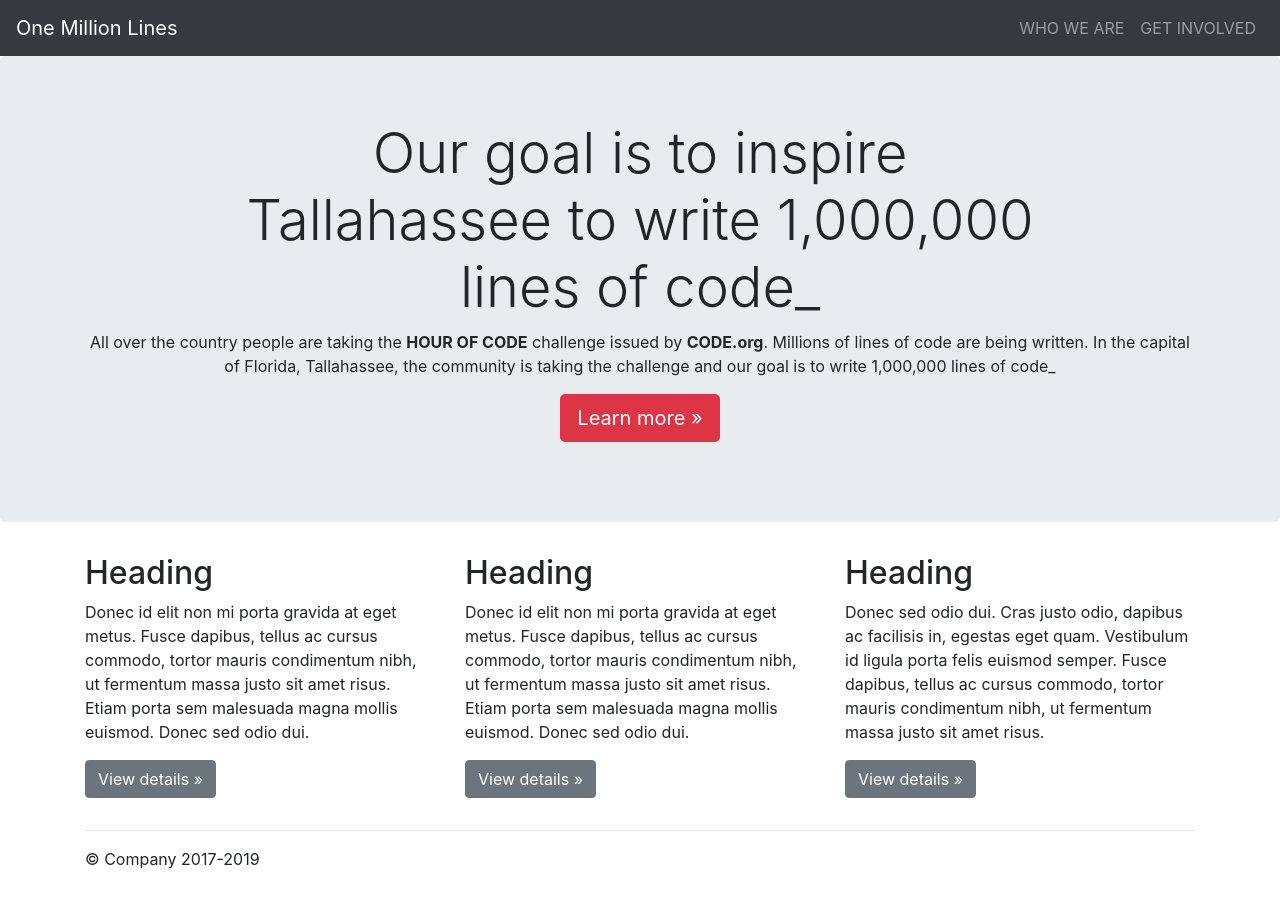
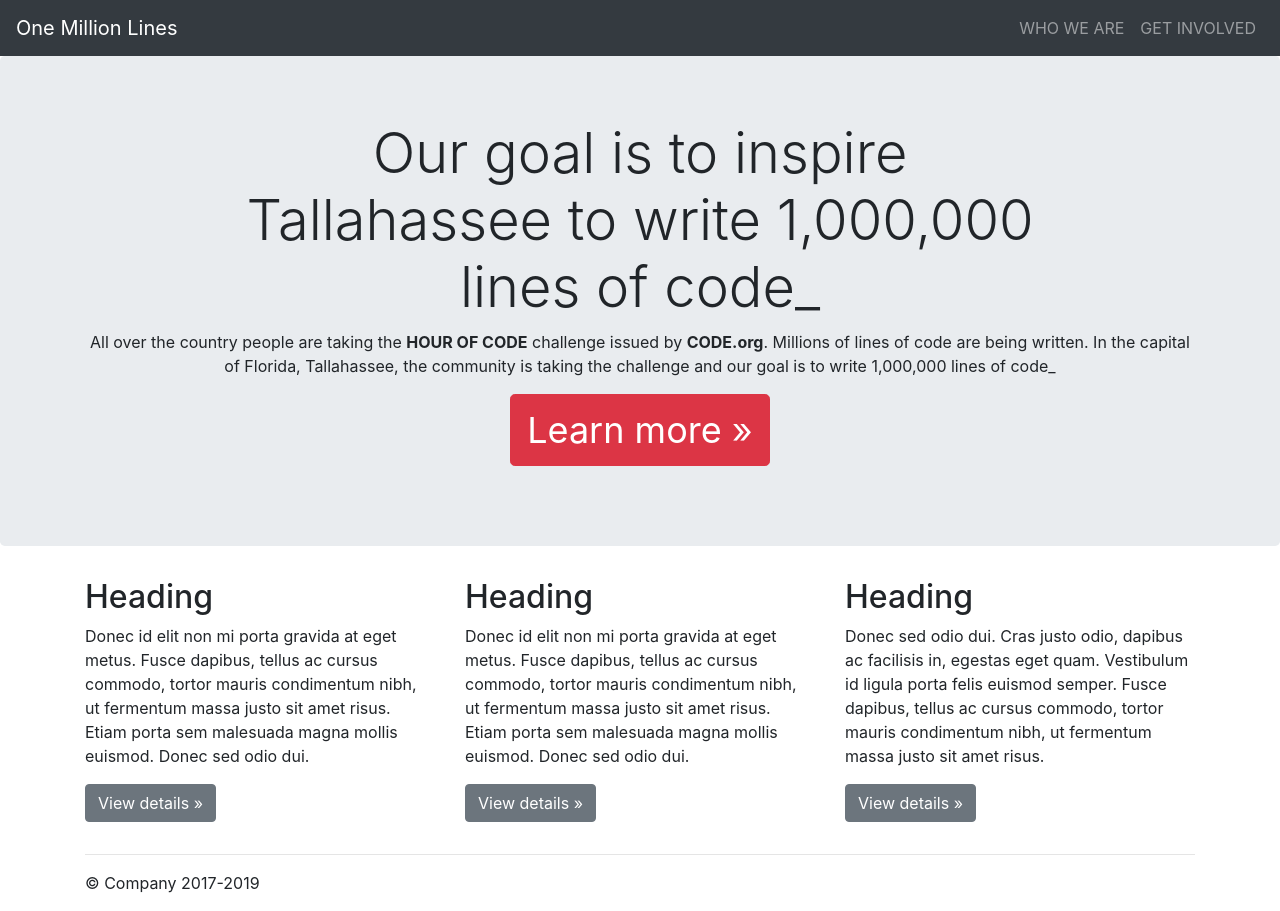
Before and after one commit to francisrod01/building-html-sites, a website: page projects/one-million-lines/index.html in a window 1280 px wide. Before the commit the page ends 887 px from the top, so only its background shows below. Drawn offline with nearby package versions, Linux system fonts and the light colour scheme.

Commit message:
[oml] Added font-size to btn-lg in custom style

```diff
--- a/projects/one-million-lines/css/custom.css
+++ b/projects/one-million-lines/css/custom.css
@@ -12,6 +12,10 @@ body {
   user-select: none;
 }
 
+.btn-lg {
+  font-size: 2.25rem;
+}
+
 @media (min-width: 768px) {
   .bd-placeholder-img-lg {
     font-size: 3.5rem;
```
